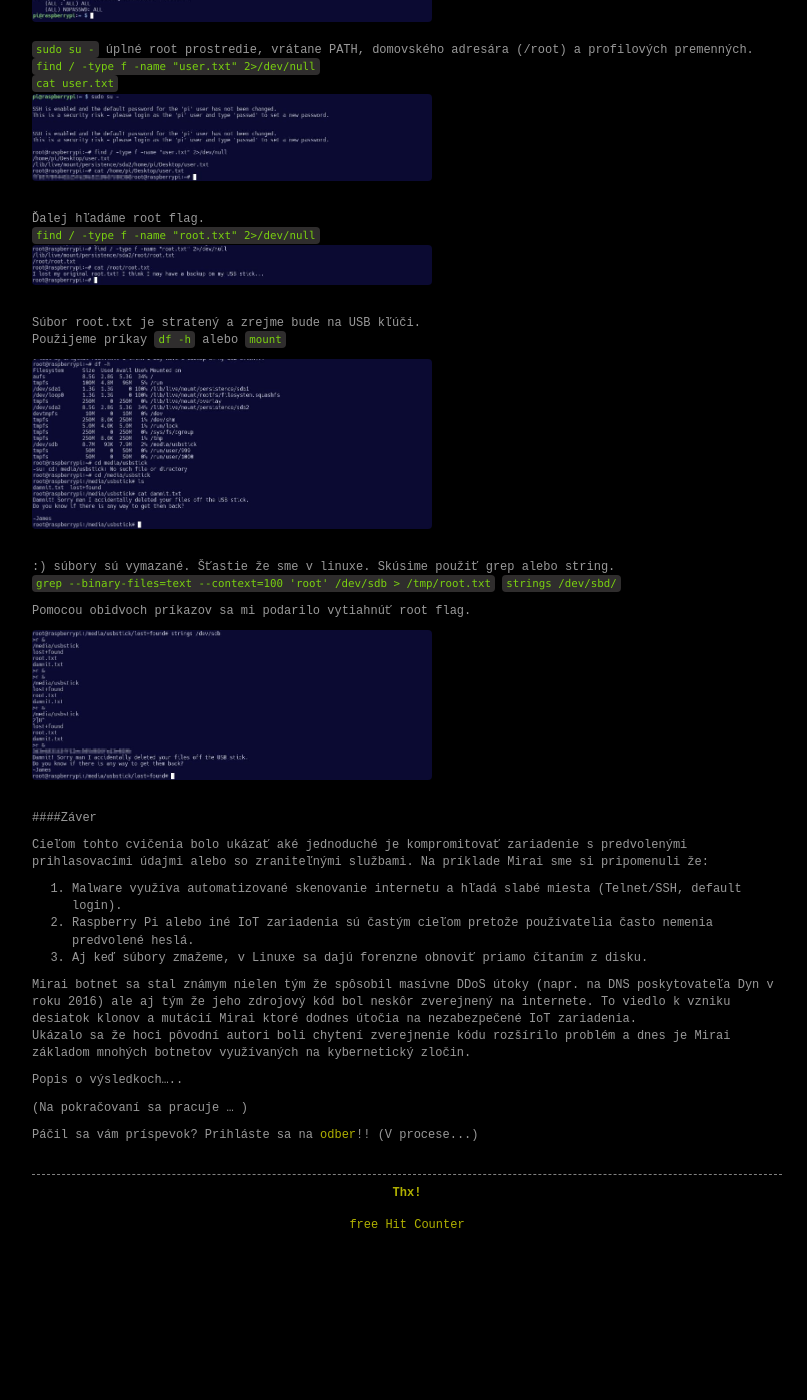
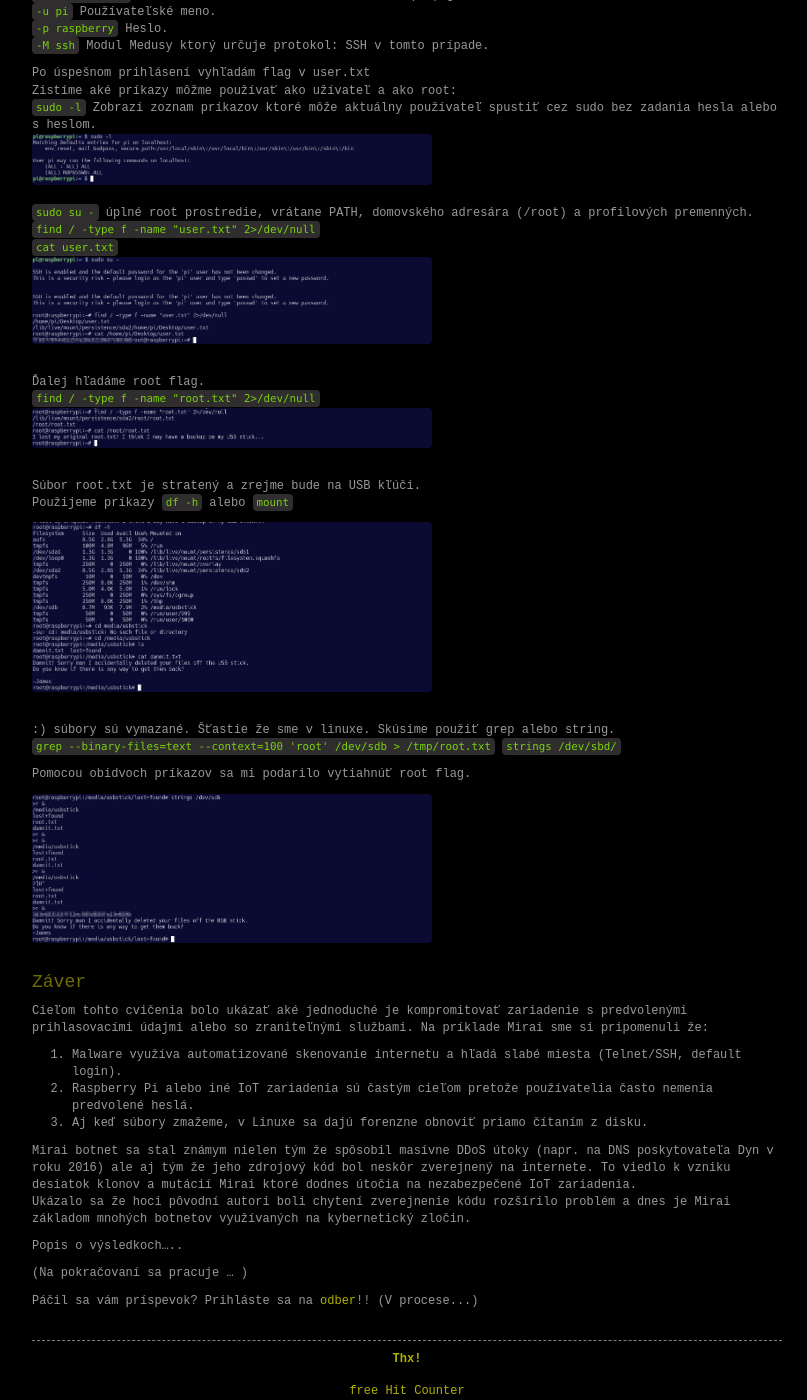
Before and after one commit to 0x00mg/0x00mg.github.io, a Jekyll site: the page built from _posts/2025/2025-09-04-HTB:-Mirai-botnet.md, in a window 1280 px wide and 1400 px high, scrolled down 3543 px. Shown: the whole window, without its empty margins (233-1040 px from the left). Built offline with Jekyll 4.4.1, drawn with Linux system fonts in a browser that asks for light colours; comment, search, counter and statistics services are not loaded; before the commit the page ends 4777 px from its top, so only the background shows below that.

Commit message:
Update 2025-09-04-HTB:-Mirai-botnet.md

```diff
--- a/_posts/2025/2025-09-04-HTB:-Mirai-botnet.md
+++ b/_posts/2025/2025-09-04-HTB:-Mirai-botnet.md
@@ -33,14 +33,14 @@
 
 Na rýchle odhalenie všetkých portov použijem príkaz:
 
-<img src="{{ site.baseurl }}/images/posts/2025/mirai/mirai2.jpg" alt="basic scan" style="width:100%; max-width:400px; height:auto; margin-bottom:20px; border-radius:4px;">
+<img src="{{ site.baseurl }}/images/posts/2025/mirai/mirai2.jpg" alt="basic scan" style="width:100%; max-width:600px; height:auto; margin-bottom:20px; border-radius:4px;">
 
 `-p-`  skenujem všetkých 65 535 portov.
 `--min-rate 10000`  nastavuje minimálnu rýchlosť odosielania paketov (10 000 za sekundu), aby bol sken výrazne rýchlejší.
 
 Po ukončení skenu si otvorené porty oskenujem hlbšie:
 
-<img src="{{ site.baseurl }}/images/posts/2025/mirai/mirai3.jpg" alt="deep scan" style="width:100%; max-width:400px; height:auto; margin-bottom:20px; border-radius:4px;">
+<img src="{{ site.baseurl }}/images/posts/2025/mirai/mirai3.jpg" alt="deep scan" style="width:100%; max-width:600px; height:auto; margin-bottom:20px; border-radius:4px;">
 
 `-sC` spustí default NSE skripty (Nmap Scripting Engine).
 &nbsp;&nbsp;&nbsp;&nbsp;Tieto skripty skúšajú získať extra info o službách (verzia SSH, SSL certifikát, HTTP titulok, FTP info atď.).
@@ -130,7 +130,7 @@
 <img src="{{ site.baseurl }}/images/posts/2025/mirai/mirai11.jpg" alt="flag root" style="width:100%; max-width:400px; height:auto; margin-bottom:20px; border-radius:4px;">
 
 Súbor root.txt je stratený a zrejme bude na USB kľúči.
-Použijeme príkay `df -h` alebo `mount`
+Použijeme príkazy `df -h` alebo `mount`
 
 <img src="{{ site.baseurl }}/images/posts/2025/mirai/mirai12.jpg" alt="flag root" style="width:100%; max-width:400px; height:auto; margin-bottom:20px; border-radius:4px;">
 
@@ -142,7 +142,7 @@
 
 <img src="{{ site.baseurl }}/images/posts/2025/mirai/mirai13.jpg" alt="flag root" style="width:100%; max-width:400px; height:auto; margin-bottom:20px; border-radius:4px;">
 
-####Záver
+#### Záver
 
 Cieľom tohto cvičenia bolo ukázať aké jednoduché je kompromitovať zariadenie s predvolenými prihlasovacími údajmi alebo so zraniteľnými službami.
 Na príklade Mirai sme si pripomenuli že:
```
